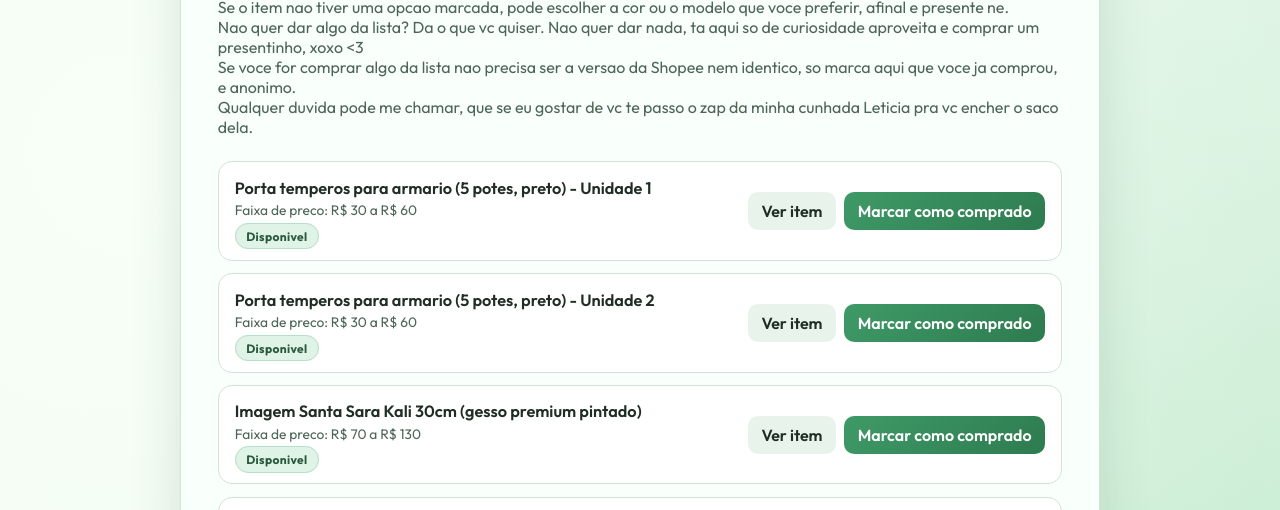
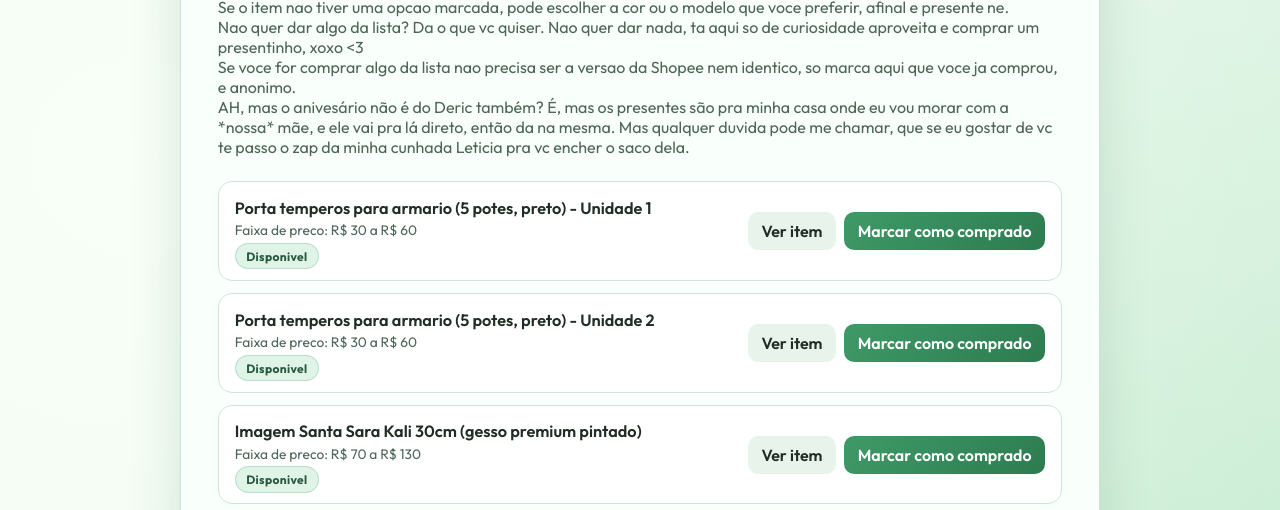
Before and after one commit to pachicodes/chadecasanova, a plain HTML site: page index.html in a window 1280 px wide. Shown: the part 215-725 px from the top of the page. Drawn offline with Linux system fonts and the light colour scheme.

Commit message:
Update birthday message in gift list with additional context

```diff
--- a/index.html
+++ b/index.html
@@ -36,7 +36,7 @@
             Se voce for comprar algo da lista nao precisa ser a versao da Shopee nem identico, so marca aqui que voce ja comprou, e anonimo.
           </p>
           <p class="subtitle">
-            Qualquer duvida pode me chamar, que se eu gostar de vc te passo o zap da minha cunhada Leticia pra vc encher o saco dela.
+           AH, mas o anivesário não é do Deric também? É, mas os presentes são pra minha casa onde eu vou morar com a *nossa* mãe, e ele vai pra lá direto, então da na mesma. Mas qualquer duvida pode me chamar, que se eu gostar de vc te passo o zap da minha cunhada Leticia pra vc encher o saco dela.
           </p>
         </header>
 
```
